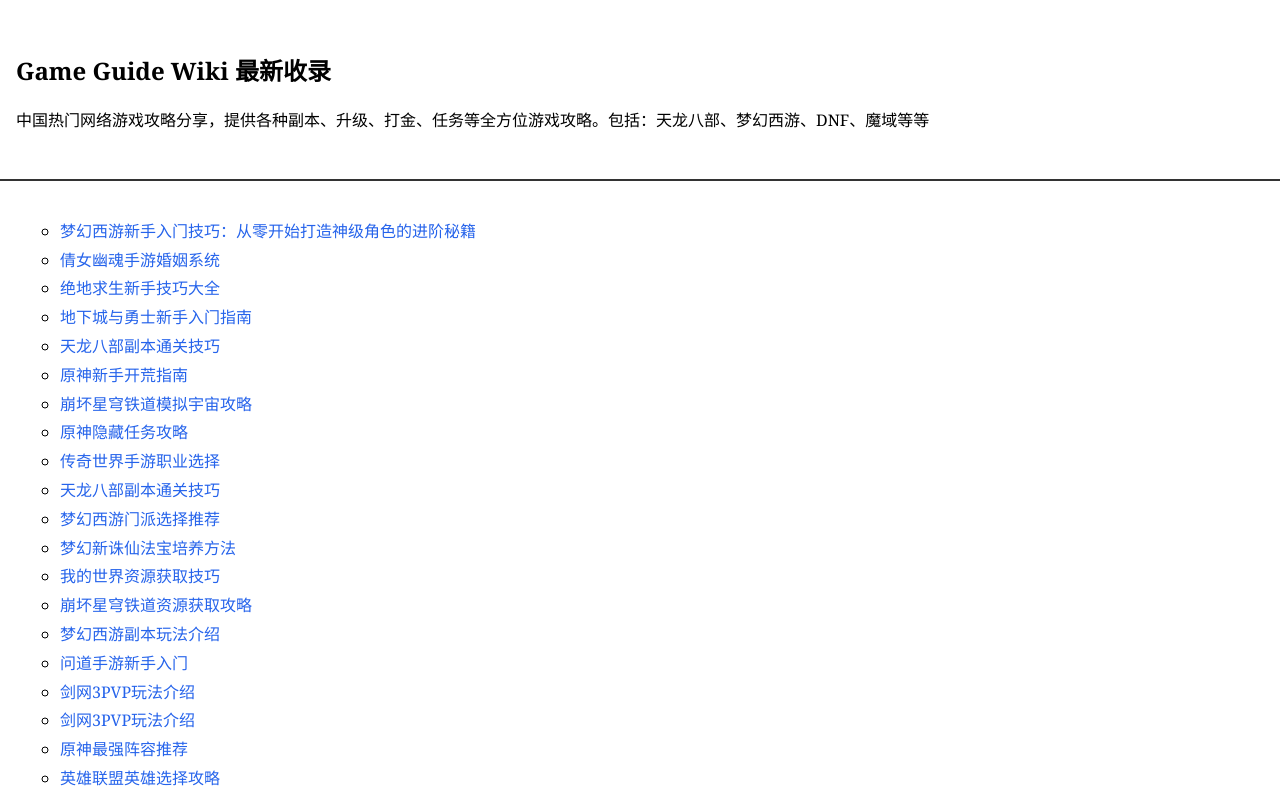
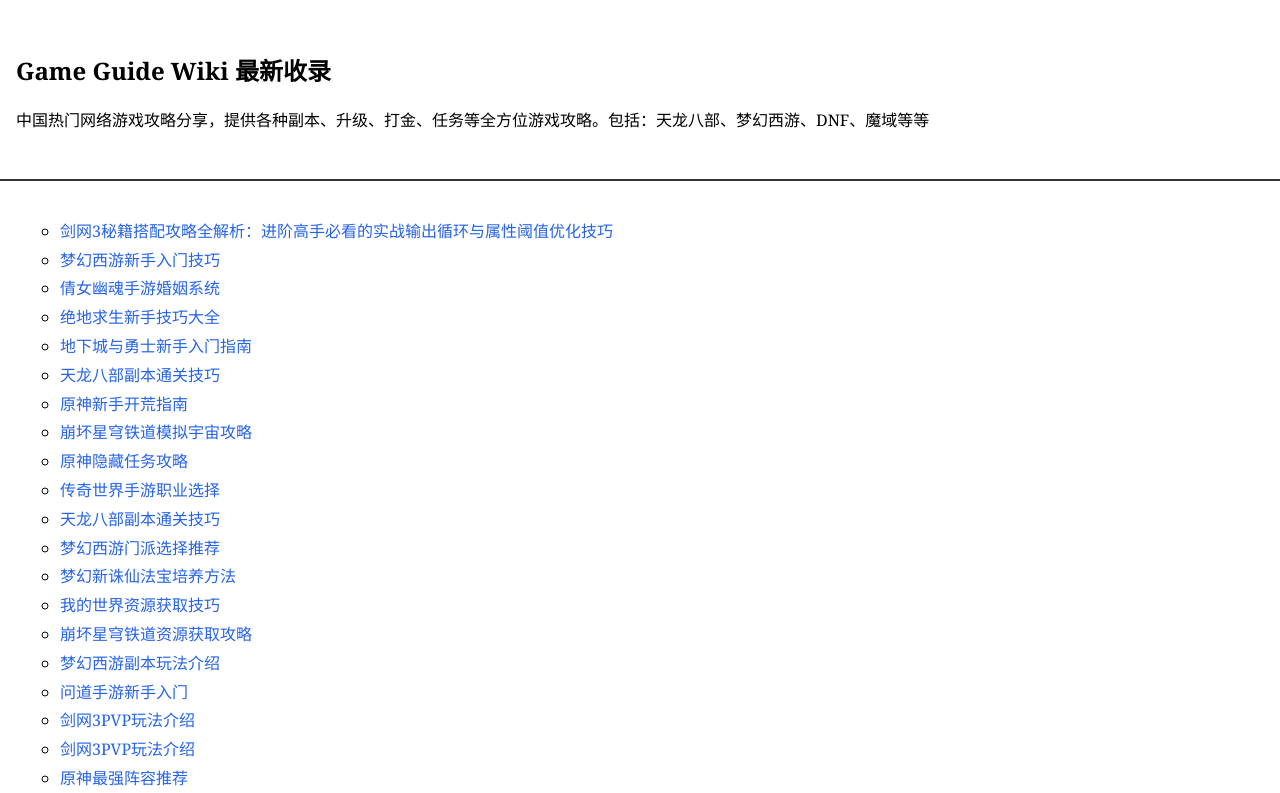
Before and after one commit to 2start/game, a plain HTML site: page index.html in a window 1280 px wide. Shown: the top 793 px of the page. Drawn offline with Linux system fonts and the light colour scheme.

Commit message:
update index

```diff
--- a/index.html
+++ b/index.html
@@ -21,7 +21,8 @@
 <body class="hub_twnfq">
     <section class="hub_pkuzo"><div><h1>Game Guide Wiki 最新收录</h1><p>中国热门网络游戏攻略分享，提供各种副本、升级、打金、任务等全方位游戏攻略。包括：天龙八部、梦幻西游、DNF、魔域等等</p></div></section>
     <article class="hub_esgef"><div><ul class="hub_fdnmm">
-<li><a href="https://2start.github.io/game/docs/2026-11-16-794add.html">梦幻西游新手入门技巧：从零开始打造神级角色的进阶秘籍</a></li>
+<li><a href="https://2start.github.io/game/docs/2026-11-16-66f963.html">剑网3秘籍搭配攻略全解析：进阶高手必看的实战输出循环与属性阈值优化技巧</a></li>
+                <li><a href="https://2start.github.io/game/docs/2026-11-16-794add.html">梦幻西游新手入门技巧</a></li>
                 <li><a href="https://2start.github.io/game/docs/2026-11-16-e06ad0.html">倩女幽魂手游婚姻系统</a></li>
                 <li><a href="https://2start.github.io/game/docs/2026-11-15-41dbfb.html">绝地求生新手技巧大全</a></li>
                 <li><a href="https://2start.github.io/game/docs/2026-11-14-3832fa.html">地下城与勇士新手入门指南</a></li>
```
